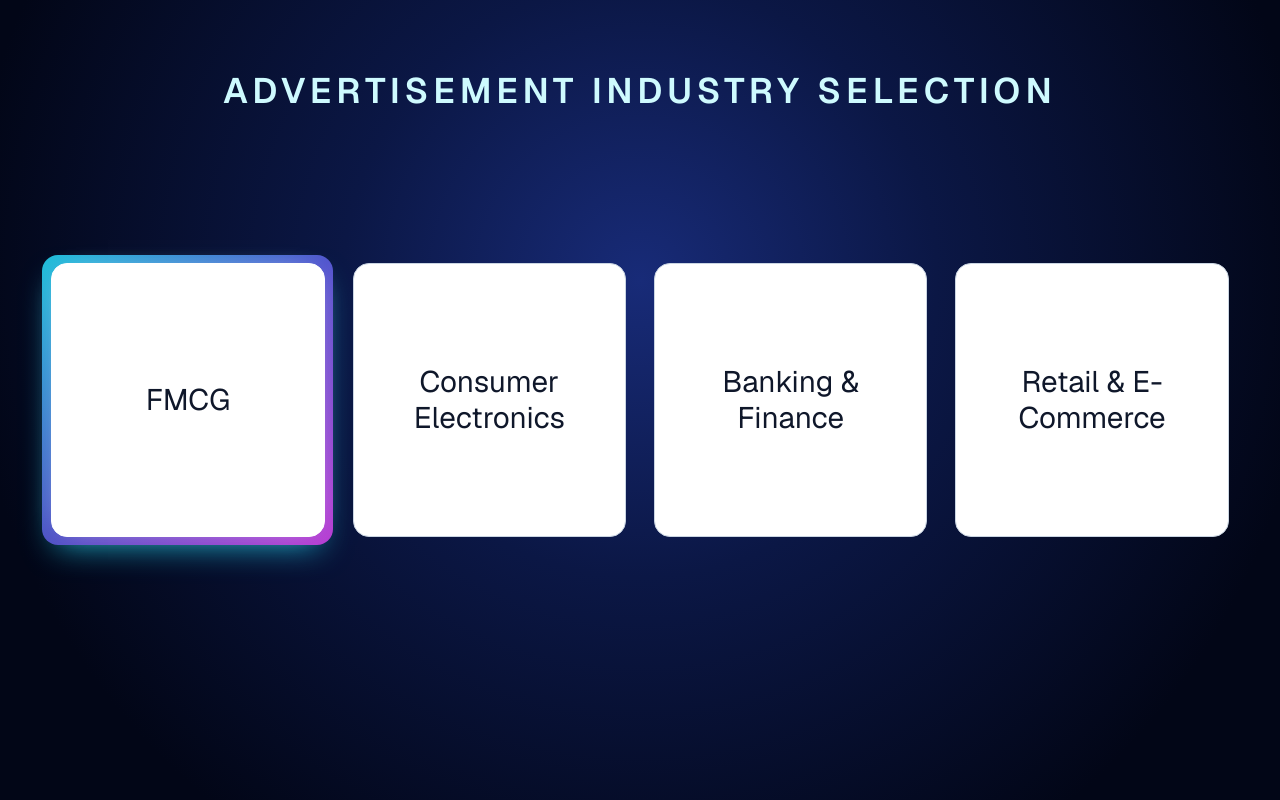
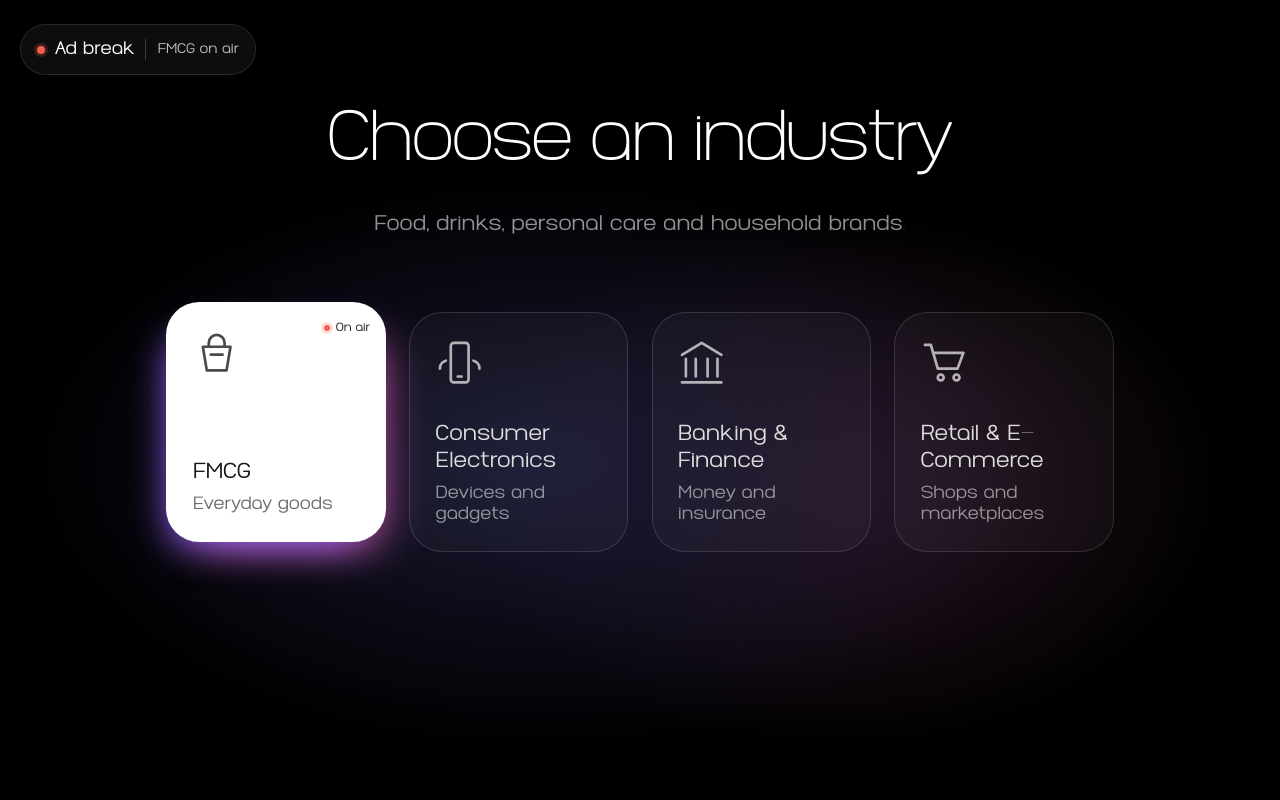
Before and after one commit to nikhil-reds/News_Broadcast_Experience_Screen, a Next.js app: page /screen9 in a window 1280 px wide. Built offline with nearby package versions, Linux system fonts and the light colour scheme; no server answers; the database is empty.

Commit message:
feat(screens): update industry segment highlights screen 9

```diff
--- /dev/null
+++ b/app/(screens)/screen9/industry.module.css
@@ -0,0 +1,18 @@
+@font-face {font-family:IndustryAbro;src:url("/fonts/AbroSans/OpenType-TT/AbroSans-Regular.ttf") format("truetype");font-weight:400;font-display:swap}
+@font-face {font-family:IndustryAbro;src:url("/fonts/AbroSans/OpenType-TT/AbroSans-Thin.ttf") format("truetype");font-weight:100;font-display:swap}
+.stage {position:relative;min-height:100svh;box-sizing:border-box;padding:clamp(84px,13vh,145px) 24px 110px;color:white;font-family:IndustryAbro,sans-serif;background:radial-gradient(ellipse 40% 36% at 42% 58%,#191934 0%,transparent 100%),radial-gradient(ellipse 30% 34% at 66% 60%,#2b1425,transparent),#000}
+.badge {position:absolute;top:24px;left:20px;display:flex;align-items:center;gap:10px;padding:11px 16px;border:1px solid #ffffff1c;border-radius:999px;background:#17171999;font-size:18px}
+.badge span {border-left:1px solid #ffffff33;padding-left:12px;color:#ffffffbc;font-size:14px}
+.badge i,.marker i {width:8px;height:8px;border-radius:50%;background:#f65f50;box-shadow:0 0 0 3px #f65f5033}
+.header {text-align:center}.header h1 {margin:0;font-size:clamp(40px,5.6vw,84px);font-weight:100;letter-spacing:-.034em;line-height:1.08}
+.header p {margin:clamp(16px,3.4vh,32px) auto 0;color:#ffffff91;font-size:clamp(16px,1.65vw,23px)}
+.cards {width:min(74vw,1100px);margin:clamp(38px,9vh,100px) auto 0;display:grid;grid-template-columns:repeat(4,minmax(0,1fr));gap:clamp(12px,1.8vw,28px)}
+.card {position:relative;display:flex;flex-direction:column;align-items:flex-start;text-align:left;padding:clamp(16px,2vw,32px);min-height:clamp(195px,18.7vw,274px);border-radius:clamp(20px,2.6vw,36px);border:1px solid #ffffff22;background:#ffffff08;color:#ddd;cursor:pointer;transition:transform .22s,background .22s,box-shadow .22s}
+.card svg {width:clamp(32px,3.7vw,56px);height:auto;margin-bottom:auto;color:#ffffffab}
+.card strong {margin-top:24px;font-size:clamp(17px,1.7vw,26px);font-weight:400;line-height:1.2}
+.card small {font-size:clamp(14px,1.38vw,20px);line-height:1.2;margin-top:8px;opacity:.63}
+.card[aria-pressed=true] {background:white;color:#171717;transform:translateY(-10px);box-shadow:-14px 18px 38px -18px #9162ff,14px 20px 44px -18px #ce5ba5}
+.card[aria-pressed=true] svg {color:#4a4a4a}.card:hover:not([aria-pressed=true]){background:#ffffff12}.card:focus-visible{outline:2px solid white;outline-offset:4px}
+.marker {position:absolute;top:16px;right:15px;display:flex;align-items:center;gap:6px;font-size:12px}.marker i{width:6px;height:6px}
+@media(max-width:800px){.cards{width:min(95%,570px);grid-template-columns:repeat(2,minmax(0,1fr));gap:16px;margin-top:32px}.card{min-height:150px}.card[aria-pressed=true]{transform:translateY(-4px)}}
+@media(prefers-reduced-motion:reduce){.card{transition:none}}
--- a/app/(screens)/screen9/page.tsx
+++ b/app/(screens)/screen9/page.tsx
@@ -3,133 +3,65 @@
 import { useCallback, useEffect, useState } from "react";
 import { AD_INDUSTRIES } from "@/lib/ad-catalog";
 import { useRealtimeSelection } from "@/lib/use-realtime-selection";
+import { useWorkflowDirty } from "@/lib/workflow-ready";
+import styles from "./industry.module.css";
 
-function wrapIndex(index: number) {
-  return (index + AD_INDUSTRIES.length) % AD_INDUSTRIES.length;
-}
+const details: Record<string, { subtitle: string; description: string; icon: string }> = {
+  fmcg: { subtitle: "Everyday goods", description: "Food, drinks, personal care and household brands.", icon: "M5 9h14l-2 12H7L5 9Zm3 0V7a4 4 0 0 1 8 0v2M9 13h6" },
+  "consumer-electronics": { subtitle: "Devices and gadgets", description: "Phones, TVs, audio, laptops and smart-home brands.", icon: "M9 2h6a1.5 1.5 0 0 1 1.5 1.5v17A1.5 1.5 0 0 1 15 22H9a1.5 1.5 0 0 1-1.5-1.5v-17A1.5 1.5 0 0 1 9 2Zm2 17h2M5 11a4 4 0 0 0-3 4m17-4a4 4 0 0 1 3 4" },
+  "banking-finance": { subtitle: "Money and insurance", description: "Banks, cards, insurance and investment brands.", icon: "m2 8 10-6 10 6M4 10v9m5-9v9m6-9v9m5-9v9M2 22h20" },
+  "retail-ecommerce": { subtitle: "Shops and marketplaces", description: "Stores, online marketplaces and delivery apps.", icon: "M2 3h3l3.5 12h10l3-8H6m4 11a1.5 1.5 0 1 0 0 3 1.5 1.5 0 0 0 0-3Zm8 0a1.5 1.5 0 1 0 0 3 1.5 1.5 0 0 0 0-3Z" },
+};
 
 export default function Screen9Page() {
-  const [activeIndex, setActiveIndex] = useState(0);
-  const [hoveredIndex, setHoveredIndex] = useState<number | null>(null);
-  const onRemote = useCallback((value: string) => { const index = AD_INDUSTRIES.findIndex((industry) => industry.id === value); if (index >= 0) setActiveIndex(index); }, []);
+  const [onAir, setOnAir] = useState(0);
+  const [preview, setPreview] = useState<number | null>(null);
+  const selected = preview ?? onAir;
+  useWorkflowDirty(selected !== onAir);
+  const onRemote = useCallback((id: string) => {
+    const index = AD_INDUSTRIES.findIndex(industry => industry.id === id);
+    if (index >= 0) setOnAir(index);
+  }, []);
   const saveIndustry = useRealtimeSelection("industry", onRemote);
-  const selectIndustry = useCallback((index: number) => { setActiveIndex(index); saveIndustry(AD_INDUSTRIES[index].id); }, [saveIndustry]);
+  const choose = setPreview;
 
   useEffect(() => {
-    const handleKeyDown = (event: KeyboardEvent) => {
-      if (event.key === "ArrowLeft") {
-        event.preventDefault();
-        selectIndustry(wrapIndex(activeIndex - 1));
-      }
+    function apply() {
+      if (selected === onAir) return;
+      const industry = AD_INDUSTRIES[selected];
+      saveIndustry(industry.id);
+      setPreview(null);
+    }
+    function navigate(event: KeyboardEvent) {
+      if (event.key !== "ArrowLeft" && event.key !== "ArrowRight") return;
+      event.preventDefault();
+      const count = AD_INDUSTRIES.length;
+      const next = (selected + (event.key === "ArrowLeft" ? -1 : 1) + count) % count;
+      choose(next);
+      document.getElementById("industry-" + AD_INDUSTRIES[next].id)?.focus();
+    }
+    window.addEventListener("apply-screen-industry", apply);
+    window.addEventListener("keydown", navigate);
+    return () => {
+      window.removeEventListener("apply-screen-industry", apply);
+      window.removeEventListener("keydown", navigate);
+    };
+  }, [selected, onAir, saveIndustry, choose]);
 
-      if (event.key === "ArrowRight") {
-        event.preventDefault();
-        selectIndustry(wrapIndex(activeIndex + 1));
-      }
-    };
-
-    window.addEventListener("keydown", handleKeyDown);
-    return () => window.removeEventListener("keydown", handleKeyDown);
-  }, [activeIndex, selectIndustry]);
-
-  return (
-    <main
-      className="relative grid min-h-screen overflow-hidden px-6 font-sans text-white"
-      style={{
-        placeItems: "center",
-        background: "radial-gradient(circle at 50% 35%, #182b78 0%, #0b1745 36%, #020617 82%)",
-      }}
-    >
-      <p
-        className="absolute left-6 right-6 text-center font-semibold uppercase text-cyan-100"
-        style={{
-          top: "clamp(3.5rem, 8vh, 6rem)",
-          fontSize: "clamp(1.56rem, 4.42vmin, 2.6rem)",
-          letterSpacing: "0.14em",
-        }}
-      >
-        Advertisement Industry Selection
-      </p>
-      <section
-        aria-label="Advertisement industry selection"
-        className="w-full"
-        style={{ width: "min(92vw, 75.6rem)" }}
-      >
-        <div
-          className="grid"
-          style={{
-            gridTemplateColumns: "repeat(4, minmax(0, 1fr))",
-            gap: "clamp(1.4rem, 3.5vmin, 2.45rem)",
-          }}
-        >
-          {AD_INDUSTRIES.map((industry, index) => {
-            const isActive = index === activeIndex;
-            const isHovered = index === hoveredIndex;
-            const isEmphasized = isActive || isHovered;
-
-            return (
-              <div key={industry.id} className="relative" style={{ aspectRatio: "1" }}>
-                <div
-                  aria-hidden="true"
-                  className="absolute inset-0 rounded-2xl transition-all duration-300"
-                  style={{
-                    inset: isActive ? "-0.55rem" : "-0.35rem",
-                    transform: "none",
-                    opacity: isEmphasized ? (isActive ? 1 : 0.72) : 0,
-                    background: "linear-gradient(135deg, rgba(34,211,238,0.9), rgba(99,102,241,0.8), rgba(217,70,239,0.85))",
-                    boxShadow: isActive ? "0 14px 32px -14px rgba(34,211,238,0.8)" : "none",
-                  }}
-                />
-                <button
-                  type="button"
-                  onClick={() => selectIndustry(index)}
-                  onMouseEnter={() => setHoveredIndex(index)}
-                  onMouseLeave={() => setHoveredIndex(null)}
-                  aria-pressed={isActive}
-                  style={
-                    isActive
-                      ? {
-                          padding: "0.75rem",
-                          fontSize: "clamp(1.4rem, 3.71vmin, 1.89rem)",
-                          lineHeight: 1.2,
-                          color: "#0f172a",
-                          background: "#ffffff",
-                          boxShadow: "0 0 26px -16px rgba(255,255,255,0.95)",
-                        }
-                      : {
-                          padding: "0.75rem",
-                          fontSize: "clamp(1.4rem, 3.71vmin, 1.89rem)",
-                          lineHeight: 1.2,
-                          color: "#0f172a",
-                          background: isHovered ? "#eef2ff" : "#ffffff",
-                          boxShadow: isHovered ? "0 0 30px -16px rgba(129,140,248,0.95)" : "none",
-                        }
-                  }
-                  className={`relative z-10 h-full w-full overflow-hidden rounded-2xl border text-center font-bold text-slate-950 transition-all duration-300 focus-visible:outline focus-visible:outline-3 focus-visible:outline-offset-4 focus-visible:outline-cyan-300 ${
-                    isActive
-                      ? "border-white"
-                      : "border-slate-300 hover:border-indigo-300/80"
-                  }`}
-                >
-                  <span
-                    aria-hidden="true"
-                    className="pointer-events-none absolute -inset-1 rounded-2xl transition-opacity duration-300"
-                    style={{
-                      opacity: isHovered && !isActive ? 1 : 0,
-                      background:
-                        "radial-gradient(circle at 35% 20%, rgba(34,211,238,0.2), transparent 42%), radial-gradient(circle at 85% 85%, rgba(99,102,241,0.18), transparent 48%)",
-                    }}
-                  />
-                  <span className="relative z-10">{industry.name}</span>
-                </button>
-              </div>
-            );
-          })}
-        </div>
-        <p className="sr-only" aria-live="polite">
-          {AD_INDUSTRIES[activeIndex].name} selected
-        </p>
-      </section>
-    </main>
-  );
+  return <main className={styles.stage}>
+    <div className={styles.badge}><i aria-hidden="true" />Ad break<span>{AD_INDUSTRIES[onAir].name} on air</span></div>
+    <header className={styles.header}>
+      <h1>Choose an industry</h1>
+      <p aria-live="polite">{details[AD_INDUSTRIES[selected].id].description}</p>
+    </header>
+    <section className={styles.cards} aria-label="Advertisement industry">
+      {AD_INDUSTRIES.map((industry, index) => <button key={industry.id} id={"industry-" + industry.id}
+        className={styles.card} type="button" aria-pressed={selected === index} onClick={() => choose(index)}>
+        <svg viewBox="0 0 24 24" fill="none" stroke="currentColor" strokeWidth="1.35" strokeLinecap="round" strokeLinejoin="round" aria-hidden="true"><path d={details[industry.id].icon} /></svg>
+        {index === onAir && <span className={styles.marker}><i />On air</span>}
+        <strong>{industry.name}</strong>
+        <small>{details[industry.id].subtitle}</small>
+      </button>)}
+    </section>
+  </main>;
 }
```
